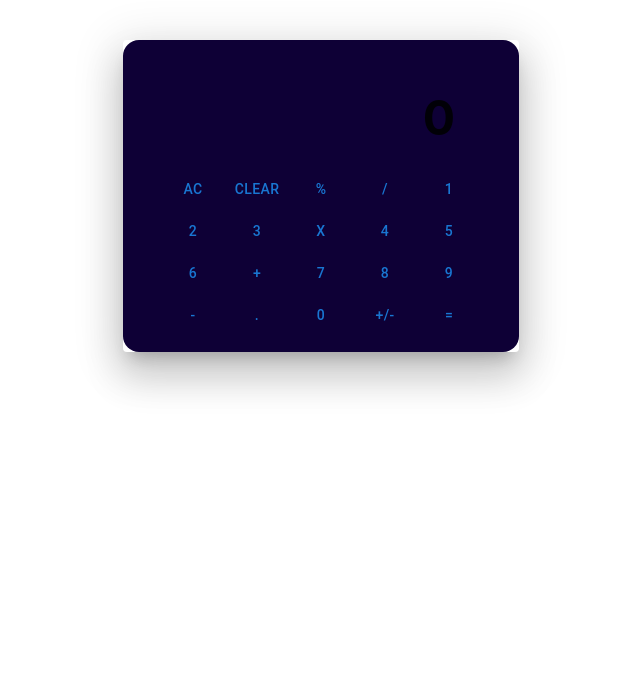
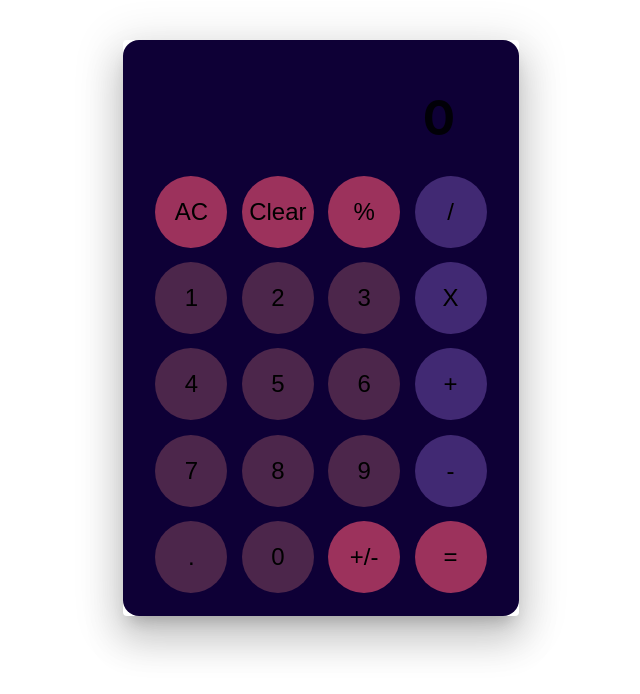
Before and after one commit to NatAlpino/Calculator, a React (Create React App) app: page / in a window 1280 px wide. Shown: the top 694 px of the page, without its empty margins (319-959 px from the left). Built offline with nearby package versions, Linux system fonts and the light colour scheme.

Commit message:
Revert "applying material button and theme provider"
This reverts commit 50b8976d6d6b40a7143b3f6d1bb3ab1b5410afa9.

```diff
--- a/src/Components/Calculator/Calculator.css
+++ b/src/Components/Calculator/Calculator.css
@@ -38,6 +38,6 @@ button:hover{
 }
 
 .results {
-    width: 6,6em;
+    width: em;
     background-color: #9c325c
 }
--- a/src/Components/Calculator/Calculator.jsx
+++ b/src/Components/Calculator/Calculator.jsx
@@ -7,26 +7,10 @@ import Button from "@mui/material/Button";
 import { createTheme, ThemeProvider } from '@material-ui/core/styles';
 import "./Calculator.css";
 
-const pink = createTheme({
+const colorButton = createTheme({
   palette: {
     primary: {
       main: '#9c325c',
-    },
-  }
-})
-
-const number = createTheme({
-  palette: {
-    primary: {
-      main: '#4c264b',
-    },
-  }
-})
-
-const purple = createTheme({
-  palette: {
-    primary: {
-      main: '#412973',
     },
   }
 })
@@ -85,83 +69,65 @@ export default function Calculator() {
         <Paper elevation={24}>
           <div className="wrapper">
             <h1 className="display">{num}</h1>
-            <ThemeProvider theme={pink}>
-            <Button onClick={clear}>
+            <ThemeProvider theme={colorButton}>
+            <button className="pink" onClick={clear}>
               AC
-            </Button>
-            <Button>Clear</Button>
-            <Button onClick={porcentage}>
+            </button>
+            <button className="pink">Clear</button>
+            <button className="pink" onClick={porcentage}>
               %
-            </Button>
-            </ThemeProvider>
-            <ThemeProvider theme={purple}>
-            <Button onClick={operatorHandler} value="/">
+            </button>
+            <button className="purple" onClick={operatorHandler} value="/">
               /
-            </Button>
-            </ThemeProvider>
-            <ThemeProvider theme={number}>
-            <Button onClick={inputNum} value={1}>
+            </button>
+            <button className="number" onClick={inputNum} value={1}>
               1
-            </Button>
-            <Button onClick={inputNum} value={2}>
+            </button>
+            <button className="number" onClick={inputNum} value={2}>
               2
-            </Button>
-            <Button onClick={inputNum} value={3}>
+            </button>
+            <button className="number" onClick={inputNum} value={3}>
               3
-            </Button>
-            </ThemeProvider>
-            <ThemeProvider theme={purple}>
-            <Button onClick={operatorHandler} value="X">
+            </button>
+            <button className="purple" onClick={operatorHandler} value="X">
               X
-            </Button>
-            </ThemeProvider>
-            <ThemeProvider theme={number}>
-            <Button onClick={inputNum} value={4}>
+            </button>
+            <button className="number" onClick={inputNum} value={4}>
               4
-            </Button>
-            <Button onClick={inputNum} value={5}>
+            </button>
+            <button className="number" onClick={inputNum} value={5}>
               5
-            </Button>
-            <Button onClick={inputNum} value={6}>
+            </button>
+            <button className="number" onClick={inputNum} value={6}>
               6
-            </Button>
-            </ThemeProvider>
-            <ThemeProvider theme={purple}>
-            <Button onClick={operatorHandler} value="+">
+            </button>
+            <button className="purple" onClick={operatorHandler} value="+">
               +
-            </Button>
-            </ThemeProvider>
-            <ThemeProvider theme={number}>
-            <Button onClick={inputNum} value={7}>
+            </button>
+            <button className="number" onClick={inputNum} value={7}>
               7
-            </Button>
-            <Button onClick={inputNum} value={8}>
+            </button>
+            <button className="number" onClick={inputNum} value={8}>
               8
-            </Button>
-            <Button onClick={inputNum} value={9}>
+            </button>
+            <button className="number" onClick={inputNum} value={9}>
               9
-            </Button>
-            </ThemeProvider>
-            <ThemeProvider theme={purple}>
-            <Button onClick={operatorHandler} value="-">
+            </button>
+            <button className="purple" onClick={operatorHandler} value="-">
               -
-            </Button>
-            </ThemeProvider>
-            <ThemeProvider theme={number}>
-            <Button onClick={inputNum} value={"."}>
+            </button>
+            <button className="number" onClick={inputNum} value={"."}>
               .
-            </Button>
-            <Button onClick={inputNum} value={0}>
+            </button>
+            <button className="number" onClick={inputNum} value={0}>
               0
-            </Button>
-            </ThemeProvider>
-            <ThemeProvider theme={pink}>
-            <Button onClick={positNegative}>
+            </button>
+            <button className="pink" onClick={positNegative}>
               +/-
-            </Button>
-            <Button onClick={results} value="=">
+            </button>
+            <button className="results" onClick={results} value="=">
               =
-            </Button>
+            </button>
             </ThemeProvider>
           </div>
         </Paper>
```
